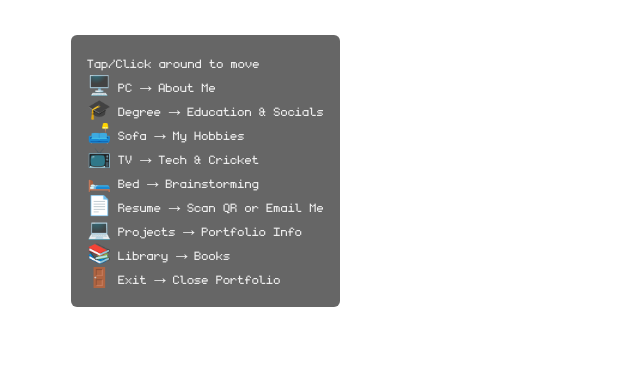
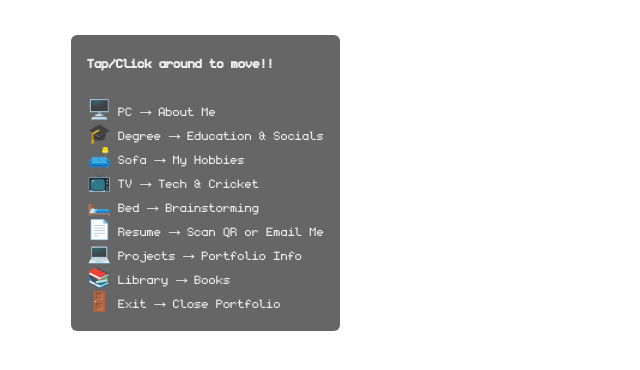
Before and after one commit to CodeRockerr/My-2D-Portfolio, a website built with Vite: page vite-project/index.html in a window 1280 px wide. Shown: the whole page, without its empty margins (0-640 px from the left). Built offline with nearby package versions, Linux system fonts and the light colour scheme; what kaboom would draw is missing.

Commit message:
Update index.html

```diff
--- a/vite-project/index.html
+++ b/vite-project/index.html
@@ -92,7 +92,7 @@
 <!--         <p class="note">Tap/Click around to move</p> -->
 
           <p class="note">
-            Tap/Click around to move <br />
+            <b>Tap/Click around to move!!</b> <br />
             🖥️ PC → About Me <br />
             🎓 Degree → Education & Socials <br />
             🛋️ Sofa → My Hobbies <br />
```
